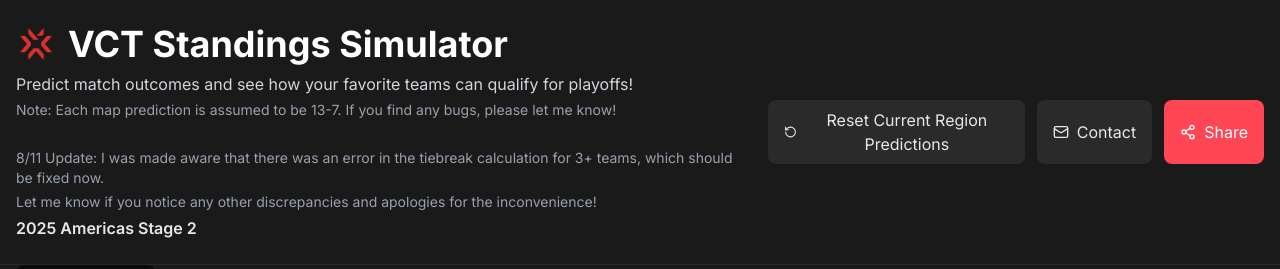
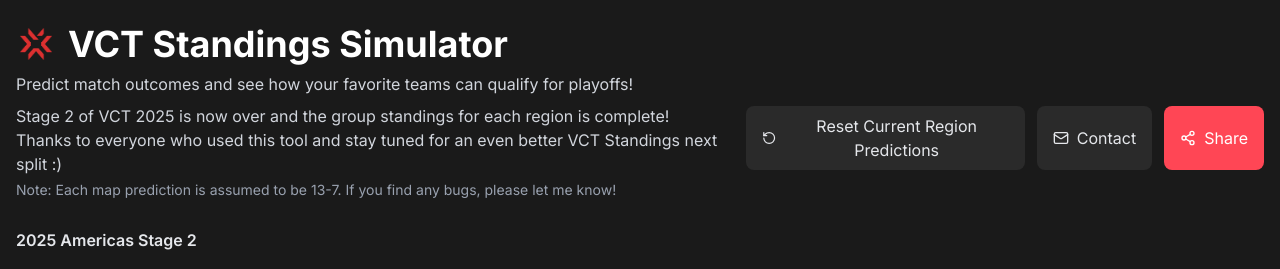
Before and after one commit to ryanzhao05/vct-standings, a Next.js app: page / in a window 1280 px wide. Shown: the top 269 px of the page. Built offline with nearby package versions, Linux system fonts and the light colour scheme; no server answers; the database is empty.

Commit message:
update description for end of split

```diff
--- a/app/components/Header.tsx
+++ b/app/components/Header.tsx
@@ -37,19 +37,20 @@
               Predict match outcomes and see how your favorite teams can qualify
               for playoffs!
             </p>
+            <p className="text-gray-300 mt-1 lg:mt-2 text-sm lg:text-base">
+              Stage 2 of VCT 2025 is now over and the group standings for each
+              region is complete!
+            </p>
+            <p className="text-gray-300 text-sm lg:text-base">
+              Thanks to everyone who used this tool and stay tuned for an even
+              better VCT Standings next split :)
+            </p>
             <p className="text-gray-400 mt-1 lg:mt-1 text-xs lg:text-sm">
               Note: Each map prediction is assumed to be 13-7. If you find any
               bugs, please let me know!
             </p>
             <br></br>
-            <p className="text-gray-400 mt-1 lg:mt-1 text-xs lg:text-sm">
-              8/11 Update: I was made aware that there was an error in the
-              tiebreak calculation for 3+ teams, which should be fixed now.
-            </p>
-            <p className="text-gray-400 mt-1 lg:mt-1 text-xs lg:text-sm">
-              Let me know if you notice any other discrepancies and apologies
-              for the inconvenience!
-            </p>
+            <p className="text-gray-400 mt-1 lg:mt-1 text-xs lg:text-sm"></p>
 
             <p className="text-gray-200 font-semibold mt-1 text-sm lg:text-base">
               2025 {selectedRegion} Stage 2
```
